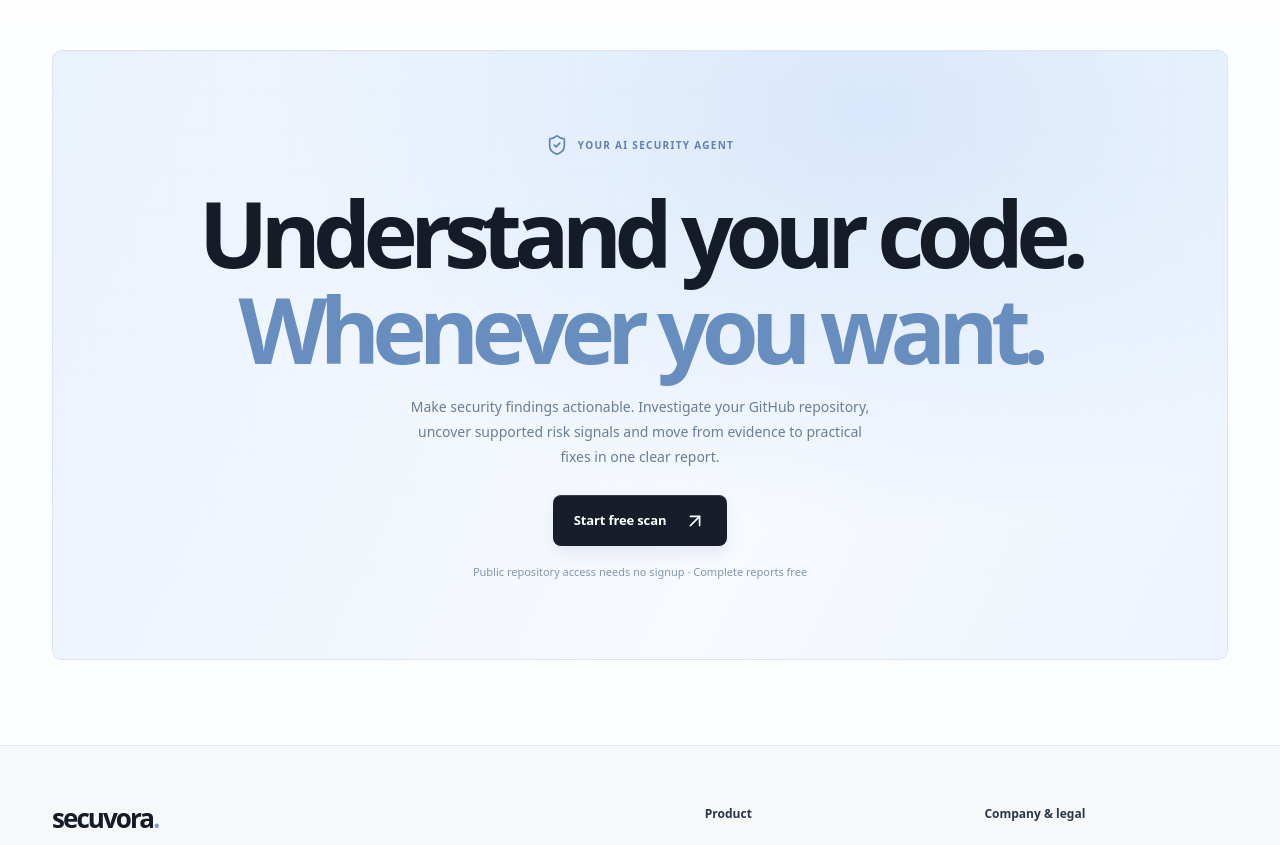
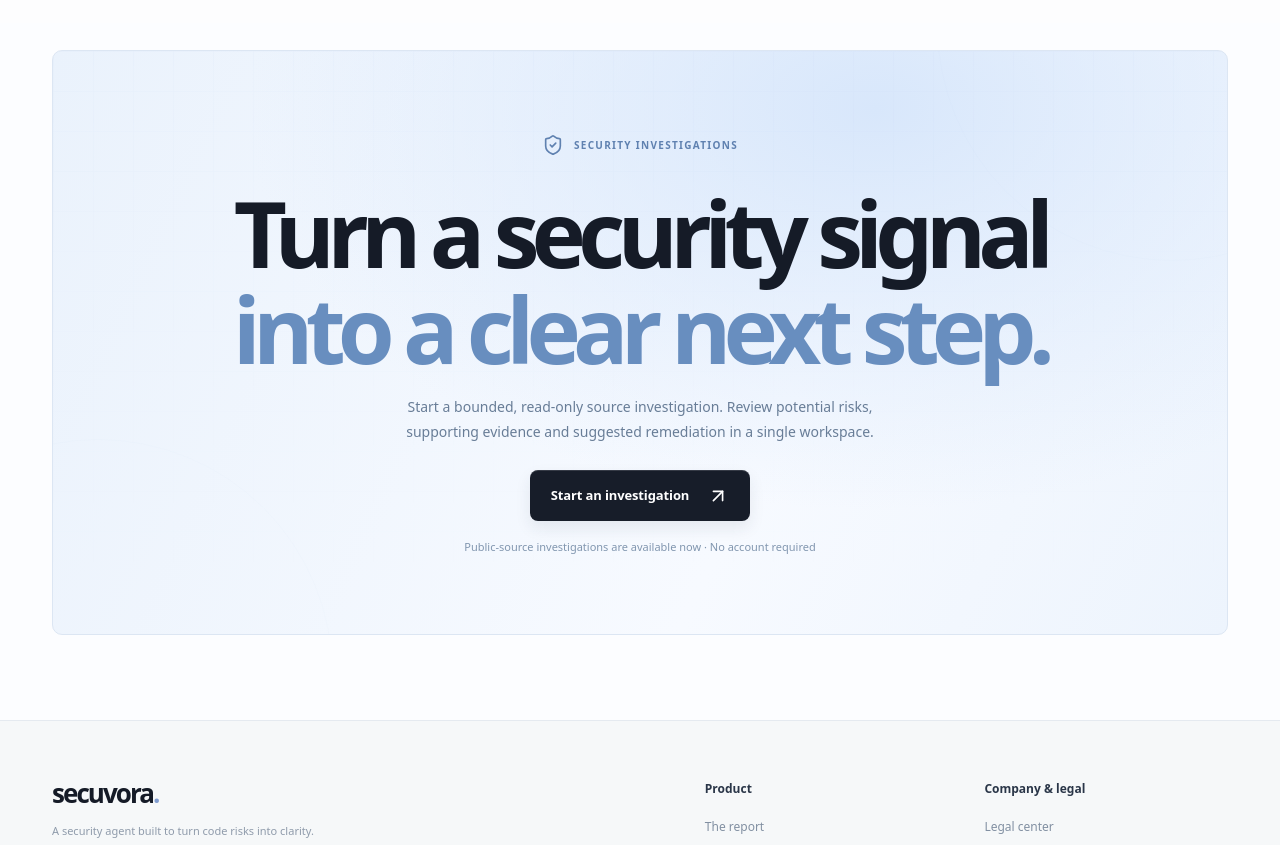
Before and after one commit to helloskyorigin/Safe-sure, a Next.js app: page / in a window 1280 px wide. Shown: the part 4840-5685 px from the top of the page. Built offline with nearby package versions, Linux system fonts and the light colour scheme.

Commit message:
design: use consistent investigation-first typography and precise interface copy

```diff
--- a/components/FinalCTA.tsx
+++ b/components/FinalCTA.tsx
@@ -10,11 +10,11 @@ export default function FinalCTA({ onOpenAssessment }: { onOpenAssessment: () =>
       <div className="container">
         <motion.div className="final-cta-inner" initial={{ y: 26 }} whileInView={{ y: 0 }} viewport={{ once: true }} transition={{ duration: reduceMotion ? 0 : .8 }}>
           <div className="cta-orbit" aria-hidden="true"><span/><span/></div>
-          <span className="final-eyebrow"><ShieldCheck size={15}/> YOUR AI SECURITY AGENT</span>
-          <h2 id="final-cta-title">Understand your code.<br/><em>Whenever you want.</em></h2>
-          <p>Make security findings actionable. Investigate your GitHub repository, uncover supported risk signals and move from evidence to practical fixes in one clear report.</p>
-          <button type="button" className="button button-dark final-button" onClick={onOpenAssessment}>Start free scan <ArrowUpRight size={17}/></button>
-          <small>Public repository access needs no signup · Complete reports free</small>
+          <span className="final-eyebrow"><ShieldCheck size={15}/> SECURITY INVESTIGATIONS</span>
+          <h2 id="final-cta-title">Turn a security signal<br/><em>into a clear next step.</em></h2>
+          <p>Start a bounded, read-only source investigation. Review potential risks, supporting evidence and suggested remediation in a single workspace.</p>
+          <button type="button" className="button button-dark final-button" onClick={onOpenAssessment}>Start an investigation <ArrowUpRight size={17}/></button>
+          <small>Public-source investigations are available now · No account required</small>
         </motion.div>
       </div>
     </section>
```
